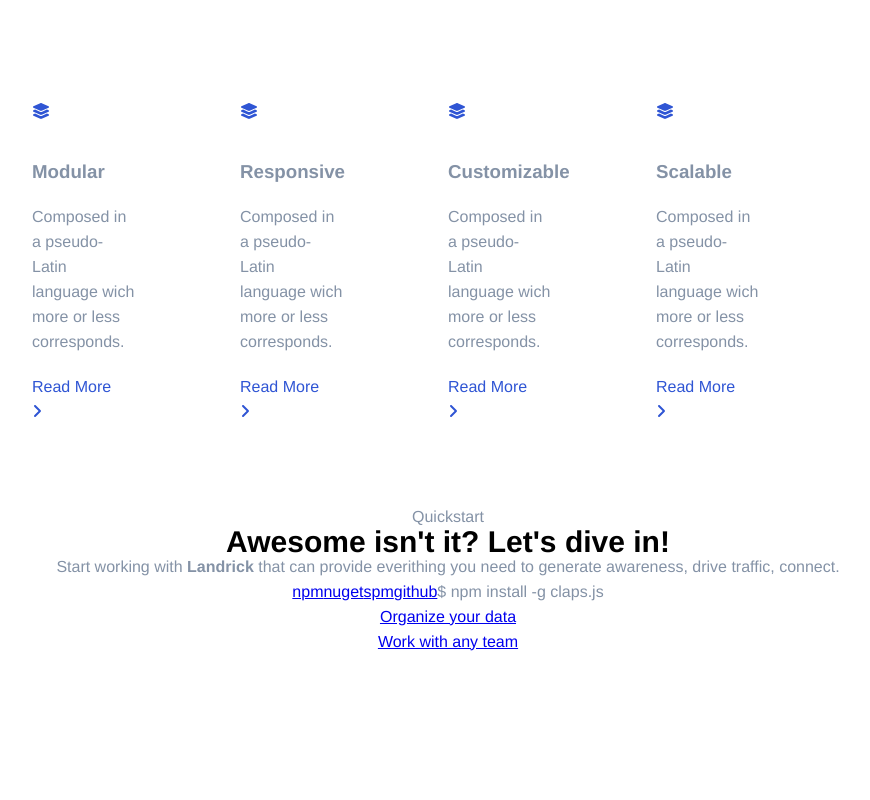
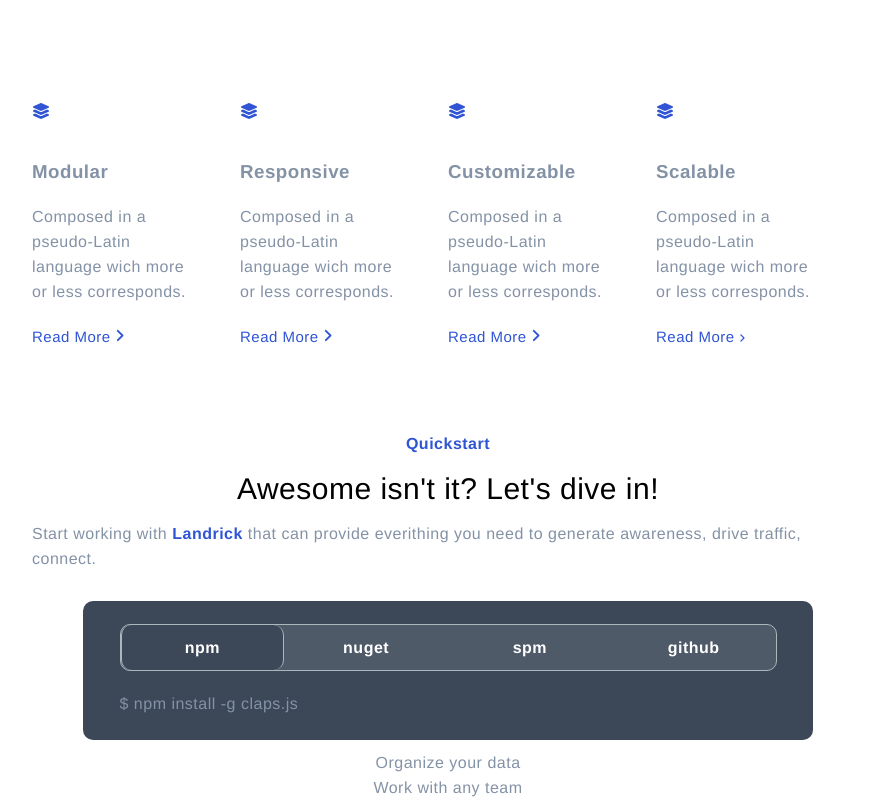
Before and after one commit to gloriaghe/proj-html-vuejs, a Vue app: page / in a window 1280 px wide. Shown: the part 1042-1842 px from the top of the page, without its empty margins (192-1062 px from the left). Before the commit the page ends 1696 px from the top, so only its background shows below. Built offline with nearby package versions, Linux system fonts and the light colour scheme.

Commit message:
quickstart

```diff
--- a/src/App.vue
+++ b/src/App.vue
@@ -45,6 +45,7 @@ export default {
   font-size: 16px;
   color: #8492a6;
   line-height: 25px;
+  letter-spacing: 0.5px;
 
   #container {
     width: 65%;
@@ -52,6 +53,7 @@ export default {
 
     h2 {
       font-size: 30px;
+      font-weight: 400;
       color: black;
     }
   }
--- a/src/components/JumbotronApp.vue
+++ b/src/components/JumbotronApp.vue
@@ -103,6 +103,7 @@ export default {
                 font-size: 40px;
                 margin: 20px 0;
                 width: 80%;
+                line-height: 50px;
             }
 
             #buttonspace {
--- a/src/components/KeyFeatures.vue
+++ b/src/components/KeyFeatures.vue
@@ -9,8 +9,7 @@
                 <h3>Modular</h3>
                 <span>Composed in a pseudo-Latin language wich more or less corresponds.</span>
                 <a href="#">
-                    <span>Read More</span>
-                    <font-awesome-icon icon="fa-solid fa-angle-right" />
+                    <span>Read More  <font-awesome-icon icon="fa-solid fa-angle-right" /></span>
                 </a>
             </a>
             <a href="#" class="containerProperties">
@@ -18,8 +17,7 @@
                 <h3>Responsive</h3>
                 <span>Composed in a pseudo-Latin language wich more or less corresponds.</span>
                 <a href="#">
-                    <span>Read More</span>
-                    <font-awesome-icon icon="fa-solid fa-angle-right" />
+                    <span>Read More  <font-awesome-icon icon="fa-solid fa-angle-right" /></span>
                 </a>
             </a>
             <a href="#" class="containerProperties">
@@ -27,8 +25,7 @@
                 <h3>Customizable</h3>
                 <span>Composed in a pseudo-Latin language wich more or less corresponds.</span>
                 <a href="#">
-                    <span>Read More</span>
-                    <font-awesome-icon icon="fa-solid fa-angle-right" />
+                    <span>Read More  <font-awesome-icon icon="fa-solid fa-angle-right" /></span>
                 </a>
             </a>
             <a href="#" class="containerProperties">
@@ -37,8 +34,12 @@
                 <h3>Scalable</h3>
                 <span>Composed in a pseudo-Latin language wich more or less corresponds.</span>
                 <a href="#">
-                    <span>Read More</span>
-                    <font-awesome-icon icon="fa-solid fa-angle-right" />
+                    <span>
+                        Read More
+                        <i>
+                            <font-awesome-icon icon="fa-solid fa-angle-right" />
+                        </i>
+                    </span>
                 </a>
             </a>
         </div>
@@ -98,13 +99,22 @@ section {
                 margin-bottom: 20px;
             }
 
+            span{
+                width: 80%;
+            }
+
             a {
                 text-decoration: none;
                 @include colorBlue;
                 margin-top: 20px;
+                display: flex;
 
-                span {
-                    margin-right: 20px;
+                span{
+                    font-size: 15px;
+
+                    i{
+                        font-size: 10px;
+                    }
                 }
             }
         }
--- a/src/components/QuickStart.vue
+++ b/src/components/QuickStart.vue
@@ -1,14 +1,16 @@
 <template>
     <section>
-        <span>Quickstart</span>
+        <strong>Quickstart</strong>
         <h2>Awesome isn't it? Let's dive in!</h2>
         <span>Start working with <strong>Landrick</strong> that can provide everithing you need to generate awareness,
             drive traffic, connect.</span>
-        <div>
-            <a href="#">npm</a>
-            <a href="#">nuget</a>
-            <a href="#">spm</a>
-            <a href="#">github</a>
+        <div id="containerProgram">
+            <div id="program">
+                <a href="#">npm</a>
+                <a href="#">nuget</a>
+                <a href="#">spm</a>
+                <a href="#">github</a>
+            </div>
             <span>
                 <span class="dollaro">$ </span>
                 npm install
@@ -39,9 +41,71 @@ export default {
 
 ;
 
+@mixin a-no-decoration {
+    text-decoration: none;
+    color: #8492a6;
+}
+
 section {
     display: flex;
     flex-direction: column;
     align-items: center;
+
+    strong {
+        @include colorBlue;
+    }
+
+    h2 {
+        margin: 20px 0;
+    }
+
+    a {
+        @include a-no-decoration
+    }
+
+    #containerProgram {
+        background-color: #3c4858;
+        height: 139px;
+        width: 730px;
+        border-radius: 10px;
+        display: flex;
+        flex-direction: column;
+        justify-content: center;
+        margin: 30px 0 10px 0;
+
+        #program {
+            border: 0.1px solid #adb5bd;
+            border-radius: 10px;
+            display: flex;
+            justify-content: space-between;
+            width: 90%;
+            margin: 0 auto;
+            background-color: #4f5a69;
+            text-align: center;
+            font-weight: bold;
+
+            a {
+                color: white;
+                width: 25%;
+                padding: 10px 0px;
+            }
+
+            & a:first-child {
+                background-color: #3c4858;
+                border-left: 0.2px solid #adb5bd;
+                border-right: 0.2px solid #adb5bd;
+
+                border-radius: 10px;
+                padding: 10px 40px;
+            }
+        }
+
+        span {
+            width: 90%;
+            margin: 0 auto;
+            align-self: flex-start;
+            padding-top: 20px;
+        }
+    }
 }
 </style>
```
